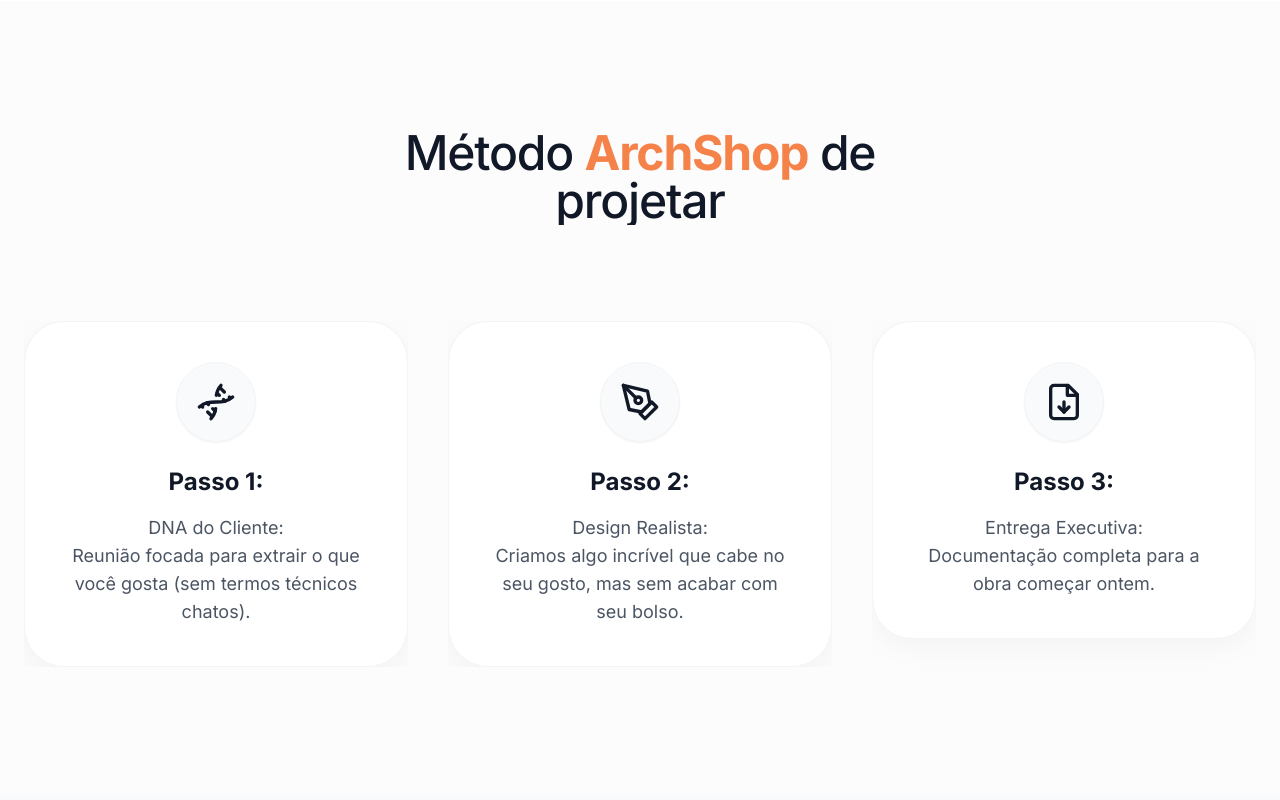
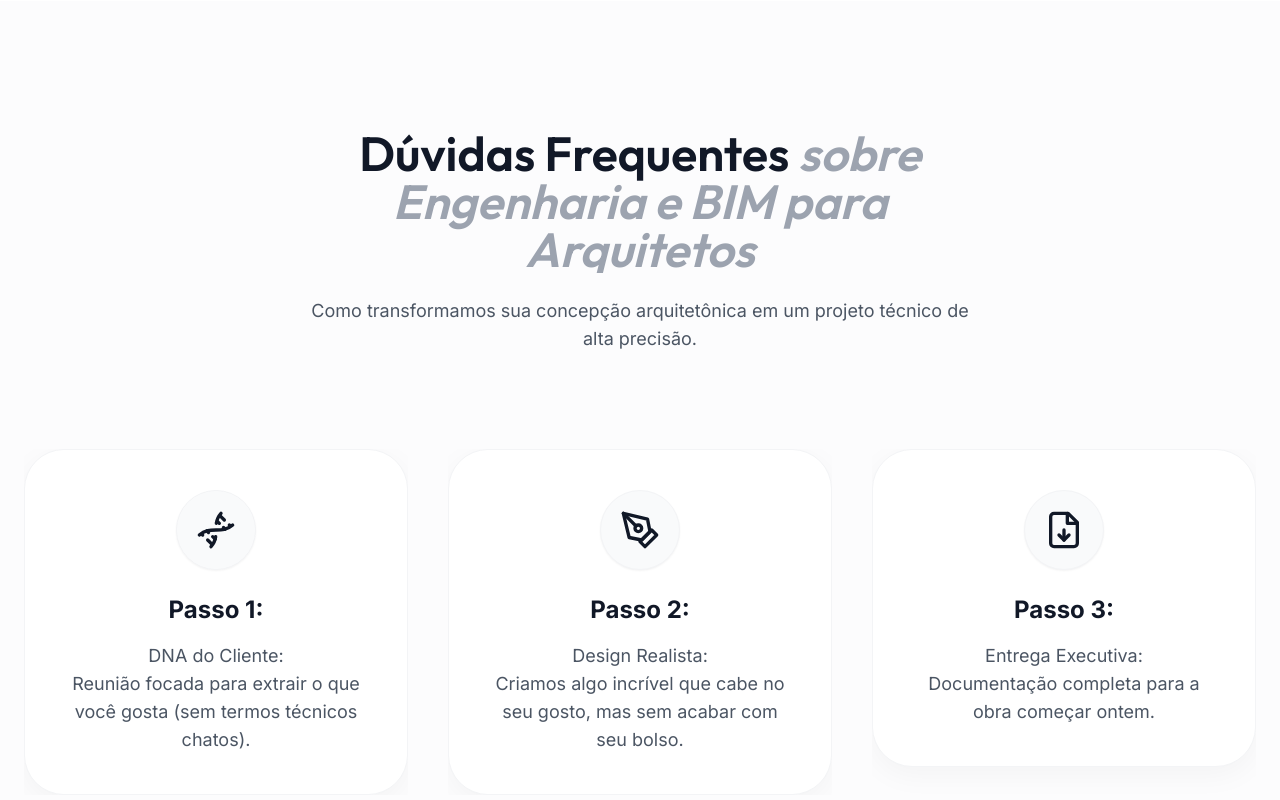
Before and after one commit to Eduardo19910319/archshop_final, a React (Vite) app: page /para-arquitetos in a window 1280 px wide. Shown: the part 3940-4740 px from the top of the page. Built offline with nearby package versions, Linux system fonts and the light colour scheme.

Commit message:
feat: refine engineering page with routing fix, titles, and B2B tone

```diff
--- a/src/components/b2b/B2BCTA.jsx
+++ b/src/components/b2b/B2BCTA.jsx
@@ -14,10 +14,10 @@
                     <div className="absolute top-0 right-0 w-32 md:w-64 h-32 md:h-64 bg-orange-50 rounded-bl-full opacity-60"></div>
 
                     <h2 className="text-3xl sm:text-4xl md:text-5xl font-medium text-gray-900 mb-4 md:mb-6 tracking-tight relative z-10">
-                        Sua casa <span className="font-bold text-archshop-orange">não precisa ser chata</span> para ser segura
+                        Sua autoria protegida por <span className="font-bold text-archshop-orange">precisão técnica e segurança</span>
                     </h2>
                     <p className="text-base sm:text-lg md:text-xl text-gray-500 mb-8 md:mb-12 max-w-2xl mx-auto relative z-10">
-                        Fale diretamente com nossos arquitetos especialistas e comprove que dá para unir criatividade com viabilidade de obra.
+                        Terceirize a engenharia com quem fala a língua do arquiteto. Projetos compatibilizados em BIM para obras sem imprevistos.
                     </p>
 
                     <a
--- a/src/components/b2b/B2BWorkflow.jsx
+++ b/src/components/b2b/B2BWorkflow.jsx
@@ -27,9 +27,14 @@
 
                 <div className="mb-16 md:mb-24 text-center max-w-2xl mx-auto">
                     <Reveal direction="up" delay={0.1}>
-                        <h2 className="text-3xl sm:text-4xl md:text-5xl font-medium text-gray-900 tracking-tight">
-                            Método <span className="text-archshop-orange font-bold">ArchShop</span> de<br className="hidden sm:block" /> projetar
+                        <h2 className="text-3xl lg:text-5xl font-semibold text-gray-900 font-outfit uppercase-none">
+                            Dúvidas Frequentes <span className="text-gray-400 italic">sobre Engenharia e BIM para Arquitetos</span>
                         </h2>
+                    </Reveal>
+                    <Reveal direction="up" delay={0.2}>
+                        <p className="text-gray-600 text-lg mt-6">
+                            Como transformamos sua concepção arquitetônica em um projeto técnico de alta precisão.
+                        </p>
                     </Reveal>
                 </div>
 
```
Also changed, not shown: vercel.json (added).
